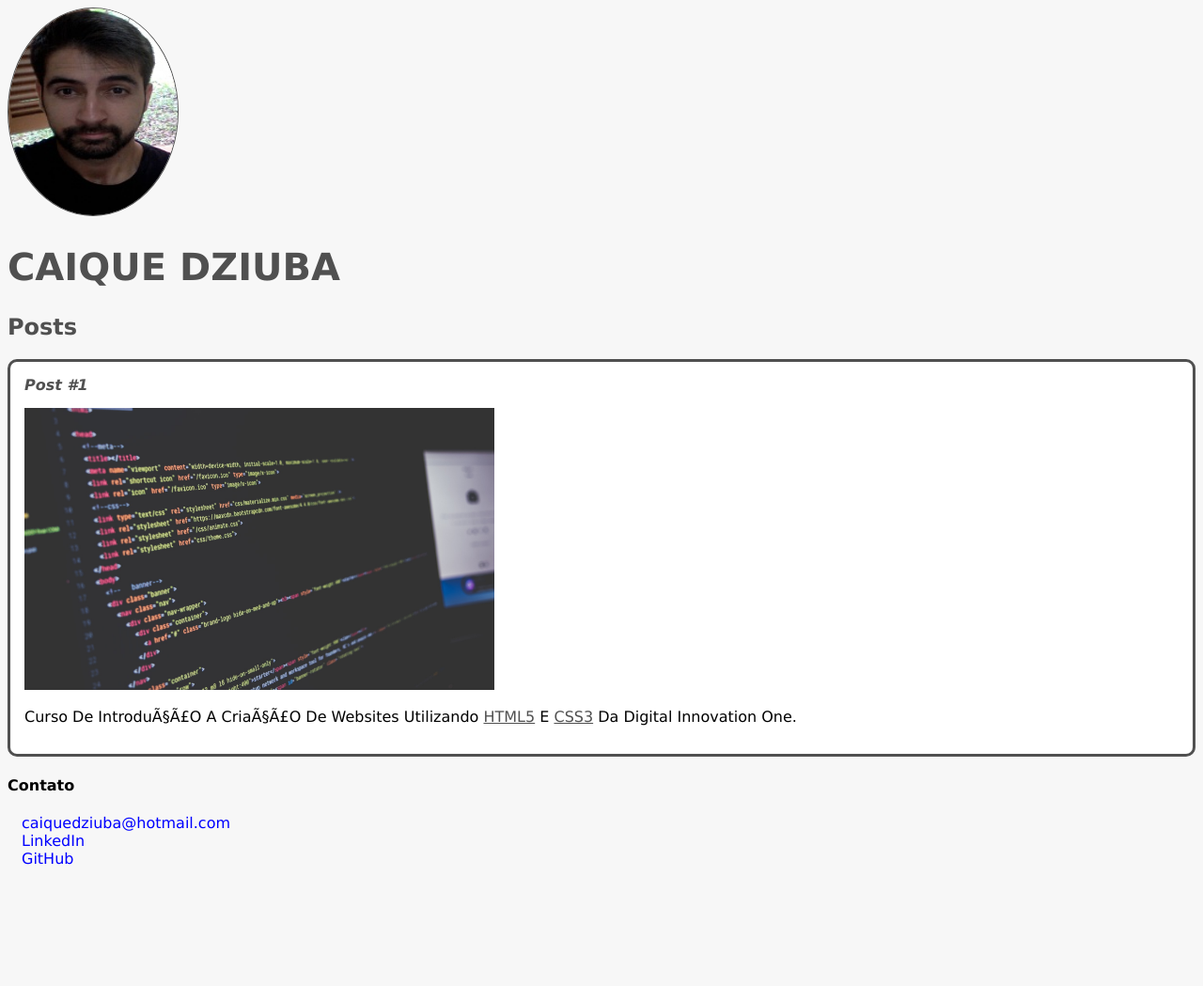
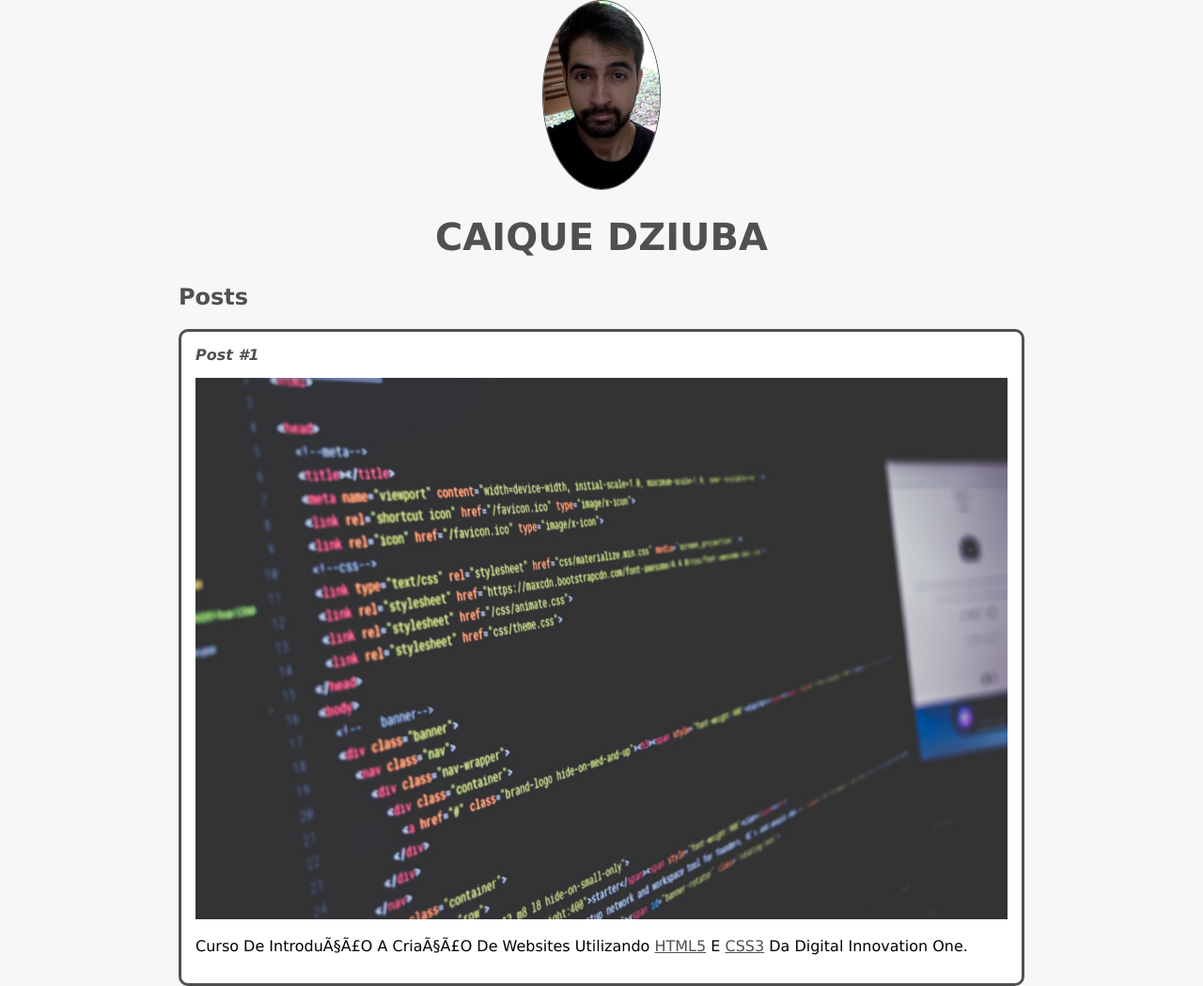
Before and after one commit to dziubacaique/curso-html-css, a plain HTML site: page index.html in a window 1280 px wide. Shown: the top 1049 px of the page at 94% size. Before the commit the page ends 939 px from the top, so only its background shows below. Drawn offline with Linux system fonts and the light colour scheme.

Commit message:
commit final - curso introducao html5 e css3

```diff
--- a/style.css
+++ b/style.css
@@ -1,13 +1,17 @@
 body {
 	background: #f7f7f7;
 	font-family: Verdana;
+	max-width: 900px;
+	margin: auto;
 }
 
 .photo {
-	width: 180px;
-	height: 220px;
+	height: 200px;
 	border: 1px solid #505050;
 	border-radius: 50%;
+	margin-left: auto;
+	margin-right: auto;
+	display: block;
 }
 
 
@@ -16,6 +20,9 @@ body {
 }
 
 #title {
+	margin-left: auto;
+	margin-right: auto;
+	text-align: center;
 	font-size: 40px;
 	text-transform: uppercase;
 }
@@ -47,8 +54,7 @@ a {
 }
 
 .post_img {
-	width: 500px;
-	height: 300px;
+	width: 100%;
 	margin-bottom: 15px;
 }
 
@@ -61,4 +67,6 @@ a {
 .contacts_list li a {
 	text-decoration: none;
 	color: blue;
+	margin-left: auto;
+	margin-right: auto;
 }
```
